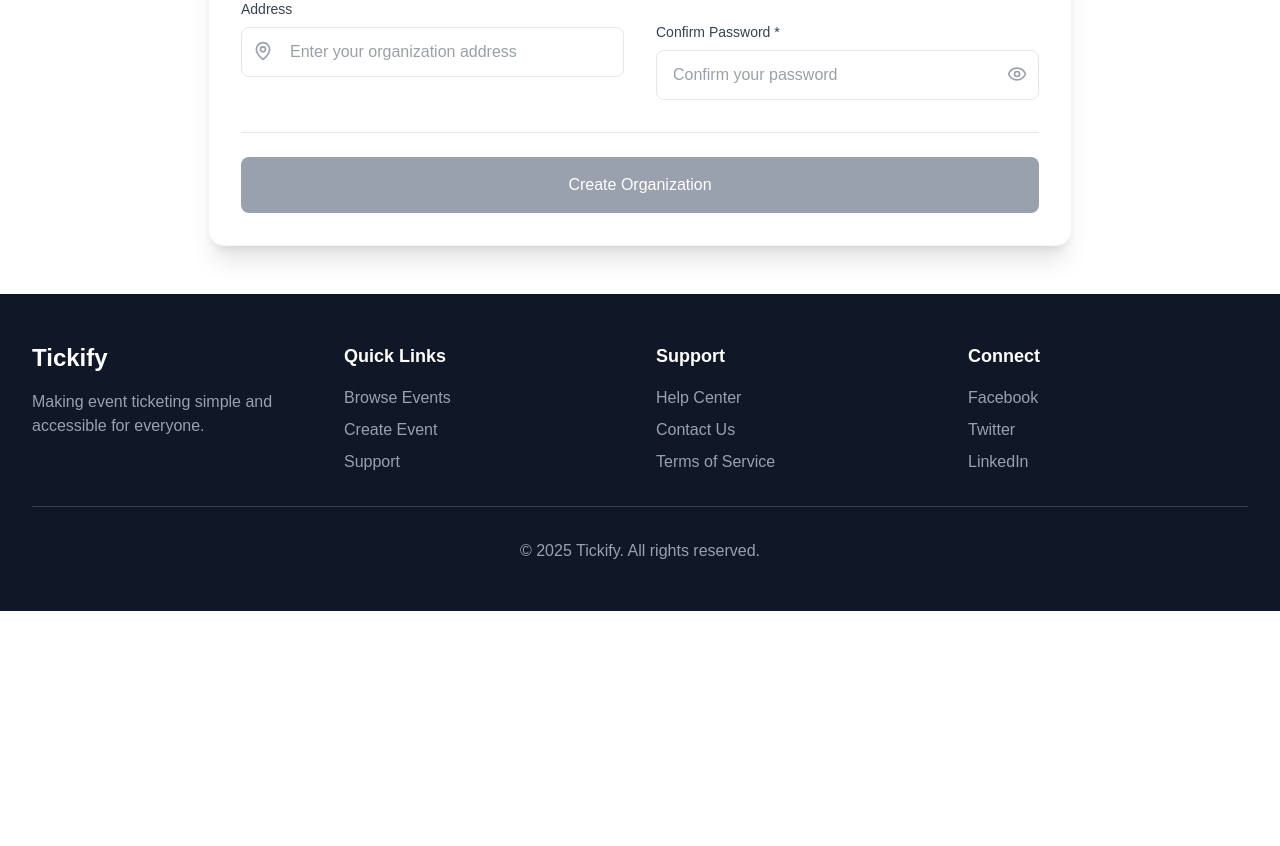
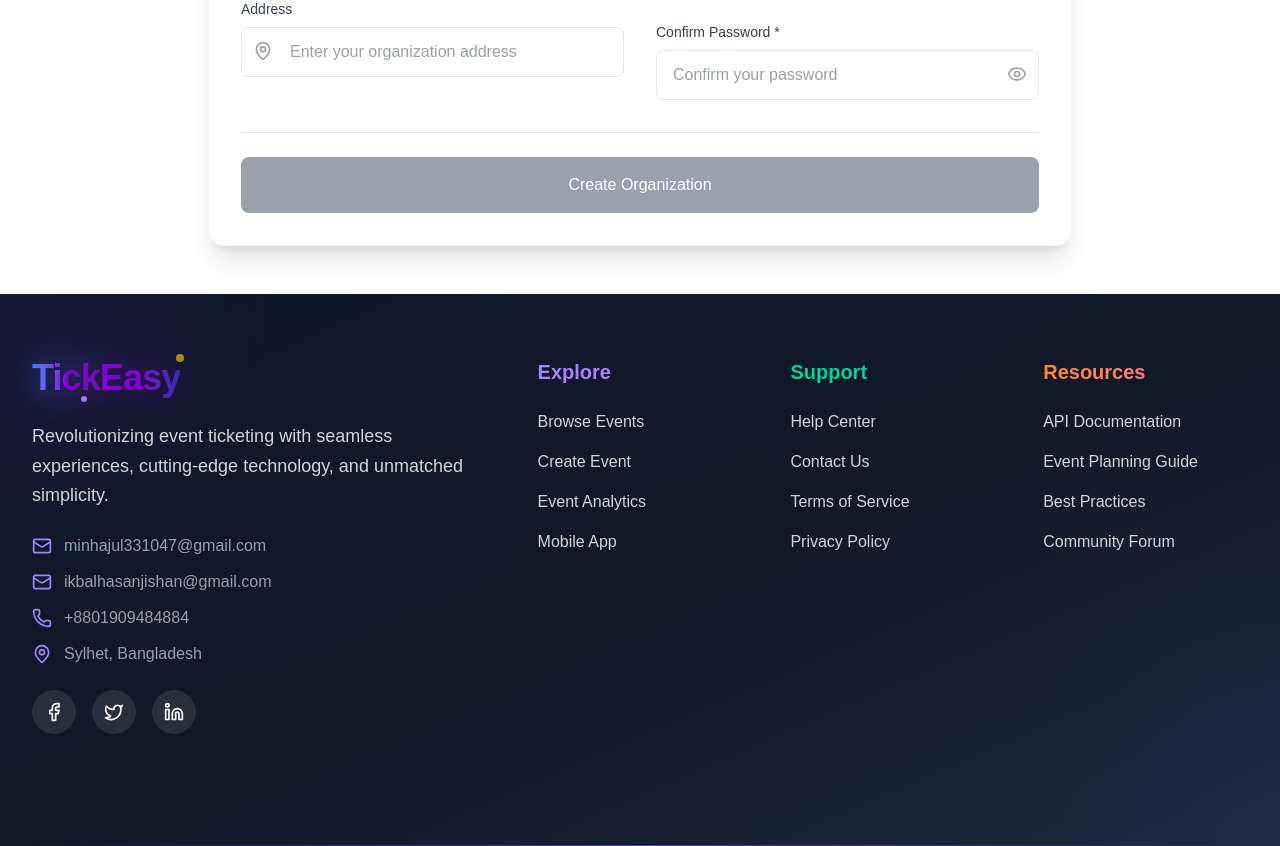
Before and after one commit to minhaj47/TickEasy_2.0, a Next.js app in the folder frontend/: page /auth/register in a window 1280 px wide. Shown: the part 815-1661 px from the top of the page. Before the commit the page ends 1426 px from the top, so only its background shows below. Built offline with nearby package versions, Linux system fonts and the light colour scheme.

Commit message:
polishing: footer and others

```diff
--- a/frontend/src/app/footer.tsx
+++ b/frontend/src/app/footer.tsx
@@ -1,79 +1,158 @@
+import {
+  ArrowUpRight,
+  Facebook,
+  Linkedin,
+  Mail,
+  MapPin,
+  Phone,
+  Twitter,
+} from "lucide-react";
+import TickEasyLogo from "./components/Logo";
+
 const Footer = () => {
   return (
-    <footer className="bg-gray-900 text-white py-12">
-      <div className="max-w-7xl mx-auto px-4 sm:px-6 lg:px-8">
-        <div className="grid grid-cols-1 md:grid-cols-4 gap-8">
-          <div>
-            <div className="text-2xl font-bold mb-4">Tickify</div>
-            <p className="text-gray-400">
-              Making event ticketing simple and accessible for everyone.
+    <footer className="relative bg-gradient-to-br from-slate-900 via-gray-900 to-slate-800 text-white overflow-hidden">
+      {/* Background Pattern */}
+      <div className="absolute inset-0 opacity-5">
+        <div className="absolute top-0 left-0 w-96 h-96 bg-gradient-to-br from-violet-500 to-purple-600 rounded-full blur-3xl transform -translate-x-1/2 -translate-y-1/2"></div>
+        <div className="absolute bottom-0 right-0 w-96 h-96 bg-gradient-to-tl from-indigo-500 to-blue-600 rounded-full blur-3xl transform translate-x-1/2 translate-y-1/2"></div>
+      </div>
+
+      <div className="relative max-w-7xl mx-auto px-4 sm:px-6 lg:px-8 py-16">
+        {/* Main Footer Content */}
+        <div className="grid grid-cols-1 lg:grid-cols-5 gap-12 mb-12">
+          {/* Brand Section - Takes 2 columns */}
+          <div className="lg:col-span-2 space-y-6">
+            <div className="flex items-center gap-3">
+              <TickEasyLogo size={"medium"} />
+            </div>
+            <p className="text-gray-300 text-lg leading-relaxed max-w-md">
+              Revolutionizing event ticketing with seamless experiences,
+              cutting-edge technology, and unmatched simplicity.
             </p>
+
+            {/* Contact Info */}
+            <div className="space-y-3">
+              <div className="flex items-center gap-3 text-gray-400 hover:text-white transition-colors">
+                <Mail className="w-5 h-5 text-violet-400" />
+                <span>minhajul331047@gmail.com</span>
+              </div>
+              <div className="flex items-center gap-3 text-gray-400 hover:text-white transition-colors">
+                <Mail className="w-5 h-5 text-violet-400" />
+                <span>ikbalhasanjishan@gmail.com</span>
+              </div>
+              <div className="flex items-center gap-3 text-gray-400 hover:text-white transition-colors">
+                <Phone className="w-5 h-5 text-violet-400" />
+                <span>+8801909484884</span>
+              </div>
+              <div className="flex items-center gap-3 text-gray-400 hover:text-white transition-colors">
+                <MapPin className="w-5 h-5 text-violet-400" />
+                <span>Sylhet, Bangladesh</span>
+              </div>
+            </div>
+
+            {/* Social Media */}
+            <div className="flex gap-4">
+              <a
+                href="#"
+                className="group p-3 bg-white/10 backdrop-blur-sm rounded-full hover:bg-violet-600 transition-all duration-300 hover:scale-110"
+              >
+                <Facebook className="w-5 h-5 group-hover:text-white" />
+              </a>
+              <a
+                href="#"
+                className="group p-3 bg-white/10 backdrop-blur-sm rounded-full hover:bg-blue-500 transition-all duration-300 hover:scale-110"
+              >
+                <Twitter className="w-5 h-5 group-hover:text-white" />
+              </a>
+              <a
+                href="#"
+                className="group p-3 bg-white/10 backdrop-blur-sm rounded-full hover:bg-blue-600 transition-all duration-300 hover:scale-110"
+              >
+                <Linkedin className="w-5 h-5 group-hover:text-white" />
+              </a>
+            </div>
           </div>
-          <div>
-            <h3 className="text-lg font-semibold mb-4">Quick Links</h3>
-            <ul className="space-y-2 text-gray-400">
-              <li>
-                <a href="#" className="hover:text-white transition-colors">
-                  Browse Events
-                </a>
-              </li>
-              <li>
-                <a href="#" className="hover:text-white transition-colors">
-                  Create Event
-                </a>
-              </li>
-              <li>
-                <a href="#" className="hover:text-white transition-colors">
-                  Support
-                </a>
-              </li>
+
+          {/* Quick Links */}
+          <div className="space-y-6">
+            <h3 className="text-xl font-bold bg-gradient-to-r from-violet-400 to-purple-400 bg-clip-text text-transparent">
+              Explore
+            </h3>
+            <ul className="space-y-4">
+              {[
+                "Browse Events",
+                "Create Event",
+                "Event Analytics",
+                "Mobile App",
+              ].map((item, index) => (
+                <li key={index}>
+                  <a
+                    href="#"
+                    className="group flex items-center gap-2 text-gray-300 hover:text-white transition-all duration-300 hover:translate-x-1"
+                  >
+                    <span>{item}</span>
+                    <ArrowUpRight className="w-4 h-4 opacity-0 group-hover:opacity-100 transition-opacity" />
+                  </a>
+                </li>
+              ))}
             </ul>
           </div>
-          <div>
-            <h3 className="text-lg font-semibold mb-4">Support</h3>
-            <ul className="space-y-2 text-gray-400">
-              <li>
-                <a href="#" className="hover:text-white transition-colors">
-                  Help Center
-                </a>
-              </li>
-              <li>
-                <a href="#" className="hover:text-white transition-colors">
-                  Contact Us
-                </a>
-              </li>
-              <li>
-                <a href="#" className="hover:text-white transition-colors">
-                  Terms of Service
-                </a>
-              </li>
+
+          {/* Support */}
+          <div className="space-y-6">
+            <h3 className="text-xl font-bold bg-gradient-to-r from-emerald-400 to-teal-400 bg-clip-text text-transparent">
+              Support
+            </h3>
+            <ul className="space-y-4">
+              {[
+                "Help Center",
+                "Contact Us",
+                "Terms of Service",
+                "Privacy Policy",
+              ].map((item, index) => (
+                <li key={index}>
+                  <a
+                    href="#"
+                    className="group flex items-center gap-2 text-gray-300 hover:text-white transition-all duration-300 hover:translate-x-1"
+                  >
+                    <span>{item}</span>
+                    <ArrowUpRight className="w-4 h-4 opacity-0 group-hover:opacity-100 transition-opacity" />
+                  </a>
+                </li>
+              ))}
             </ul>
           </div>
-          <div>
-            <h3 className="text-lg font-semibold mb-4">Connect</h3>
-            <ul className="space-y-2 text-gray-400">
-              <li>
-                <a href="#" className="hover:text-white transition-colors">
-                  Facebook
-                </a>
-              </li>
-              <li>
-                <a href="#" className="hover:text-white transition-colors">
-                  Twitter
-                </a>
-              </li>
-              <li>
-                <a href="#" className="hover:text-white transition-colors">
-                  LinkedIn
-                </a>
-              </li>
+
+          {/* Resources */}
+          <div className="space-y-6">
+            <h3 className="text-xl font-bold bg-gradient-to-r from-orange-400 to-pink-400 bg-clip-text text-transparent">
+              Resources
+            </h3>
+            <ul className="space-y-4">
+              {[
+                "API Documentation",
+                "Event Planning Guide",
+                "Best Practices",
+                "Community Forum",
+              ].map((item, index) => (
+                <li key={index}>
+                  <a
+                    href="#"
+                    className="group flex items-center gap-2 text-gray-300 hover:text-white transition-all duration-300 hover:translate-x-1"
+                  >
+                    <span>{item}</span>
+                    <ArrowUpRight className="w-4 h-4 opacity-0 group-hover:opacity-100 transition-opacity" />
+                  </a>
+                </li>
+              ))}
             </ul>
           </div>
         </div>
-        <div className="border-t border-gray-700 mt-8 pt-8 text-center text-gray-400">
-          <p>&copy; 2025 Tickify. All rights reserved.</p>
-        </div>
       </div>
+
+      {/* Decorative Elements */}
+      <div className="absolute bottom-0 left-0 right-0 h-px bg-gradient-to-r from-transparent via-violet-500 to-transparent opacity-50"></div>
     </footer>
   );
 };
--- a/frontend/src/app/user-dashboard/page.tsx
+++ b/frontend/src/app/user-dashboard/page.tsx
@@ -341,11 +341,10 @@ export default function UserDashboard() {
                             <div className="space-y-4">
                               <div className="bg-green-50 border border-green-200 text-green-800 p-4 rounded-lg space-y-2">
                                 <div className="flex items-center space-x-2">
-                                  <CheckCircle className="w-8 h-8" />
+                                  <CheckCircle className="w-5 h-5" />
                                   <p className="text-sm font-medium">
-                                    It is enough to have the soft copy of the QR
-                                    code or the ticket. Not necessary to print
-                                    it.
+                                    Show the QR code or the ticket from your
+                                    device. Not necessary to print it.
                                   </p>
                                 </div>
                               </div>
```
